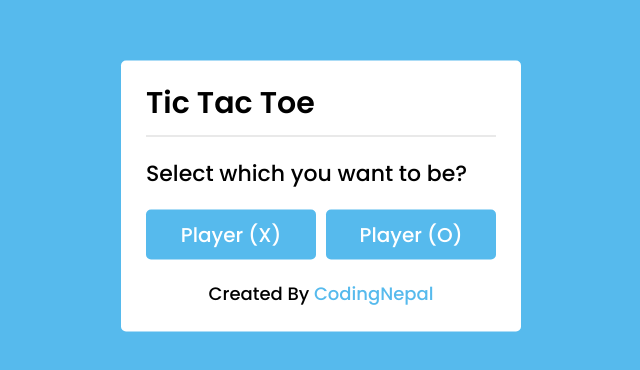
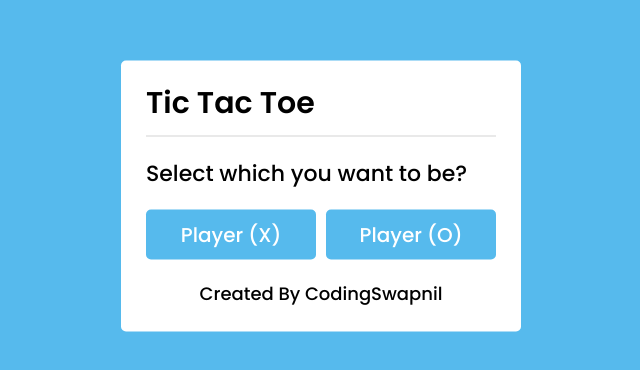
Before and after one commit to Swapnilrtk/-It-s-Swapnil-here, a plain HTML site: page index.html in a window 1280 px wide. Shown: the part 204-574 px from the top of the page, without its empty margins (319-959 px from the left). Drawn offline with Linux system fonts and the light colour scheme.

Commit message:
Update index.html

```diff
--- a/index.html
+++ b/index.html
@@ -17,7 +17,7 @@
         <button class="playerX">Player (X)</button>
         <button class="playerO">Player (O)</button>
       </div>
-      <div class="credit">Created By <a href="https://www.youtube.com/codingnepal" target="_blank">CodingNepal</a></div>
+      <div class="credit">Created By CodingSwapnil</div>
     </div>
   </div>
 
```
